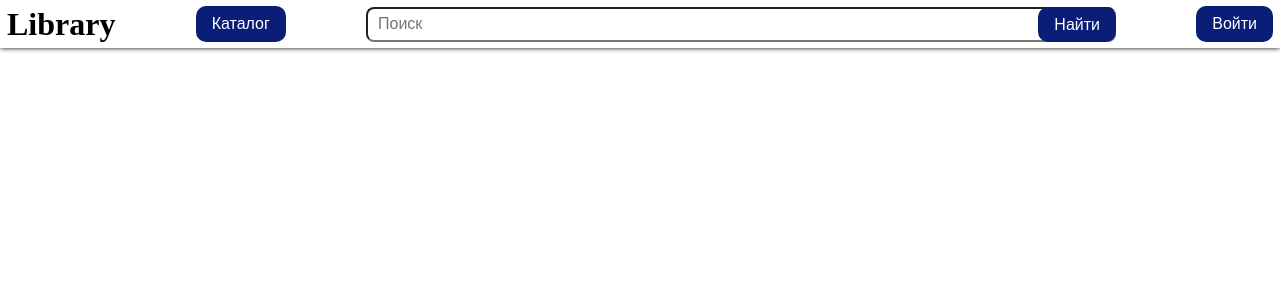
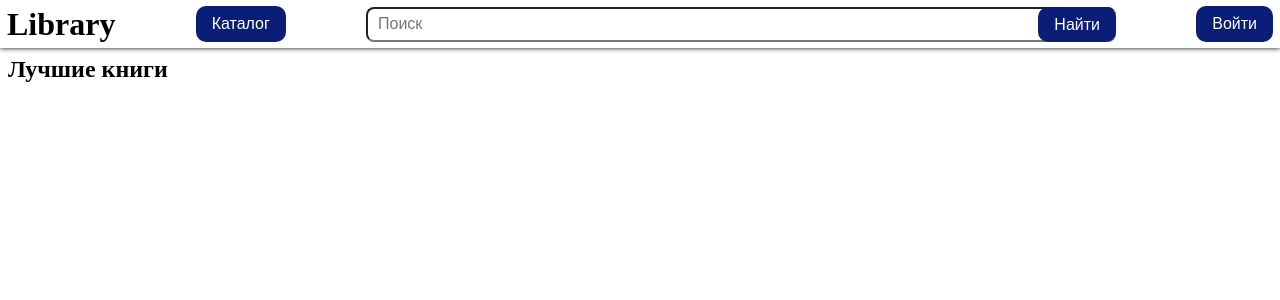
Before and after one commit to StarkDed/library_react, a React (Vite) app: page / in a window 1280 px wide. Shown: the top 300 px of the page. Built offline with nearby package versions, Linux system fonts and the light colour scheme.

Commit message:
feat: add book list component structure

```diff
--- a/src/App.jsx
+++ b/src/App.jsx
@@ -1,10 +1,16 @@
+import { useState } from "react";
+
 import "./styles/app.css";
 import Header from "./сomponents/Header.jsx";
+import BookList from "./сomponents/BookList.jsx";
 
 const App = () => {
+  const [listBooks, setListBooks] = useState([]);
+
   return (
     <div className="app">
       <Header />
+      <BookList listBooks={listBooks} />
     </div>
   );
 };
--- /dev/null
+++ b/src/styles/bookList.css
@@ -0,0 +1,5 @@
+
+.book-list-wrapper{
+    width:100%;
+    margin:8px;
+}
--- /dev/null
+++ b/src/сomponents/BookList.jsx
@@ -0,0 +1,15 @@
+import "../styles/BookList.css";
+import { useState } from "react";
+
+const BookList = ({ listBooks }) => {
+  const [headline, setHeadline] = useState("Лучшие книги");
+
+  return (
+    <div className="book-list-wrapper">
+      <h2>{headline}</h2>
+      <div className="book-list"></div>
+    </div>
+  );
+};
+
+export default BookList;
```
